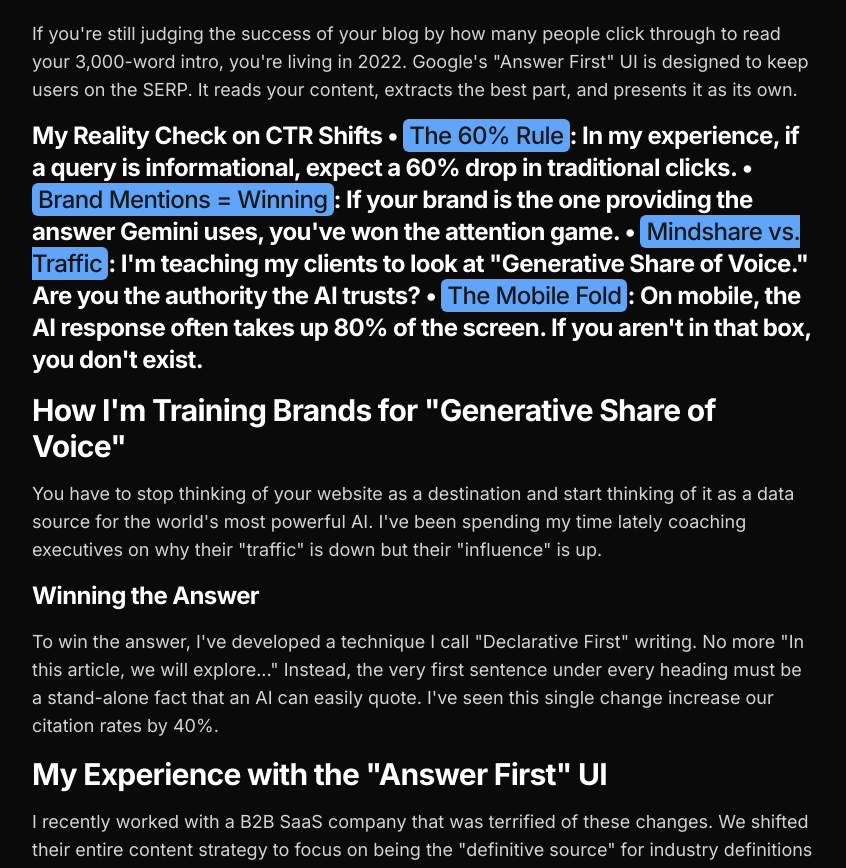
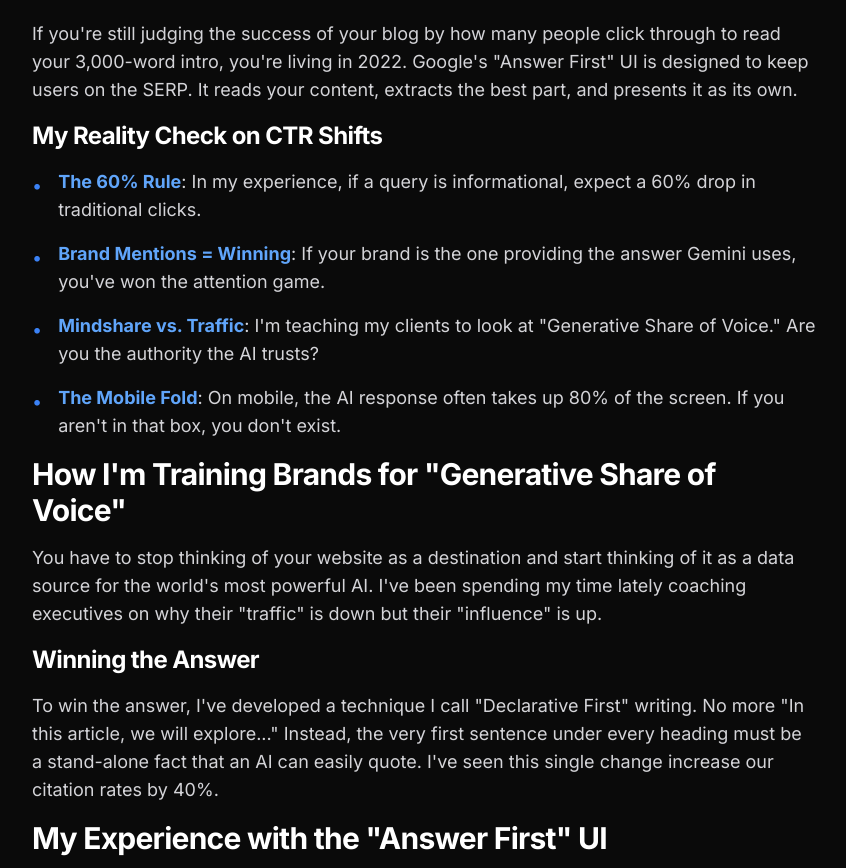
Before and after one commit to Chaitanya9184/portfolio, a Next.js app: page /blog/aeo-dominance-google-gemini-search-upgrades in a window 1280 px wide. Shown: the part 888-1756 px from the top of the page, without its empty margins (368-1214 px from the left). Built offline with nearby package versions, Linux system fonts and the light colour scheme.

Commit message:
Change bold styling to text color instead of background highlight, fix blog list parsing

```diff
--- a/src/app/blog/[slug]/BlogPostClient.tsx
+++ b/src/app/blog/[slug]/BlogPostClient.tsx
@@ -20,15 +20,17 @@
             const parts = text.split(/(\*\*.*?\*\*)/g);
             return parts.map((part, i) => {
                 if (part.startsWith('**') && part.endsWith('**')) {
-                    // Use colors to highlight instead of bold
-                    return <span key={i} className="text-zinc-900 bg-blue-400 px-1.5 py-0.5 rounded-md font-medium">{part.slice(2, -2)}</span>;
+                    // Use colors to highlight instead of background block
+                    return <span key={i} className="text-blue-400 font-bold">{part.slice(2, -2)}</span>;
                 }
                 return part;
             });
         };
 
         // Pre-process inline bullets: replace " • " with "\n• " so they are parsed together
-        const content = rawContent.replace(/(\S)\s*•\s+/g, '$1\n• ');
+        const formattedBullets = rawContent.replace(/(\S)\s*•\s+/g, '$1\n• ');
+        // Inject an extra newline after a heading if it is immediately followed by something (like a list)
+        const content = formattedBullets.replace(/^(#{2,4}[^\n]+)\n([^\n])/gm, '$1\n\n$2');
         const paragraphs = content.split('\n\n').filter(p => p.trim());
         const rendered: React.ReactNode[] = [];
 
@@ -124,16 +126,20 @@
                 const id = text.toLowerCase().replace(/[^\w\s-]/g, '').replace(/\s+/g, '-');
                 rendered.push(<p key={i} id={id} className="scroll-mt-32 text-xl font-bold text-zinc-400 mt-8 mb-4">{parseTextFormat(text)}</p>);
             }
-            else if (trimmed.includes('\n• ')) {
+            else if (trimmed.startsWith('• ') || trimmed.startsWith('- ') || trimmed.includes('\n• ') || trimmed.includes('\n- ')) {
                 const lines = trimmed.split('\n');
-                const title = lines[0];
-                const items = lines.slice(1).map(l => l.replace('• ', ''));
+                const hasTitle = !lines[0].startsWith('• ') && !lines[0].startsWith('- ');
+                const title = hasTitle ? lines[0] : null;
+                const items = (hasTitle ? lines.slice(1) : lines).map(l => l.replace(/^[•-]\s*/, ''));
+
                 rendered.push(
                     <div key={i} className="my-12">
-                        <p className="font-bold text-white mb-6 uppercase tracking-[0.2em] text-[10px] opacity-70 flex items-center gap-3">
-                            <span className="w-8 h-[1px] bg-blue-500/50" />
-                            {title}
-                        </p>
+                        {title && (
+                            <p className="font-bold text-white mb-6 uppercase tracking-[0.2em] text-[10px] opacity-70 flex items-center gap-3">
+                                <span className="w-8 h-[1px] bg-blue-500/50" />
+                                {parseTextFormat(title)}
+                            </p>
+                        )}
                         <ul className="space-y-4">
                             {items.map((item, idx) => (
                                 <li key={idx} className="flex gap-4 text-zinc-300 leading-relaxed group text-base md:text-lg">
--- a/src/components/ClusterClient.tsx
+++ b/src/components/ClusterClient.tsx
@@ -26,8 +26,8 @@
             const parts = text.split(/(\*\*.*?\*\*)/g);
             return parts.map((part, i) => {
                 if (part.startsWith('**') && part.endsWith('**')) {
-                    // Use colors to highlight instead of bold
-                    return <span key={i} className="text-zinc-900 bg-emerald-400 px-1.5 py-0.5 rounded-md font-medium">{part.slice(2, -2)}</span>;
+                    // Use colors to highlight instead of background block
+                    return <span key={i} className="text-emerald-400 font-bold">{part.slice(2, -2)}</span>;
                 }
                 return part;
             });
```
